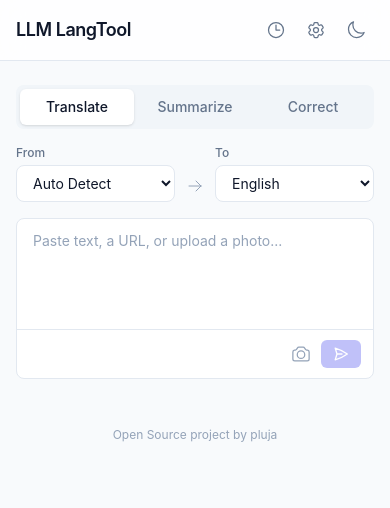
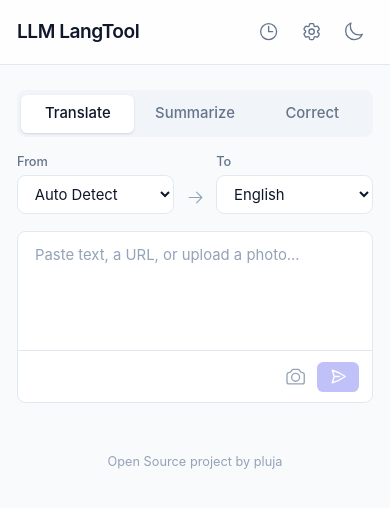
Before and after one commit to pluja/llm-language-tool, a Svelte app: page / in a window 390 px wide. Shown: the top 508 px of the page. Built offline with nearby package versions, Linux system fonts and the light colour scheme.

Commit message:
fix: increase base font size on mobile for readability
Bumps root font size to 17px on small screens (under 640px), falling
back to 16px on desktop. Since all text uses rem-based sizes, this
scales everything up slightly on phones.

```diff
--- a/src/app.css
+++ b/src/app.css
@@ -24,6 +24,13 @@
   font-family: "Inter", ui-sans-serif, system-ui, -apple-system, sans-serif;
   -webkit-font-smoothing: antialiased;
   -moz-osx-font-smoothing: grayscale;
+  font-size: 17px;
+}
+
+@media (min-width: 640px) {
+  html {
+    font-size: 16px;
+  }
 }
 
 body {
```
